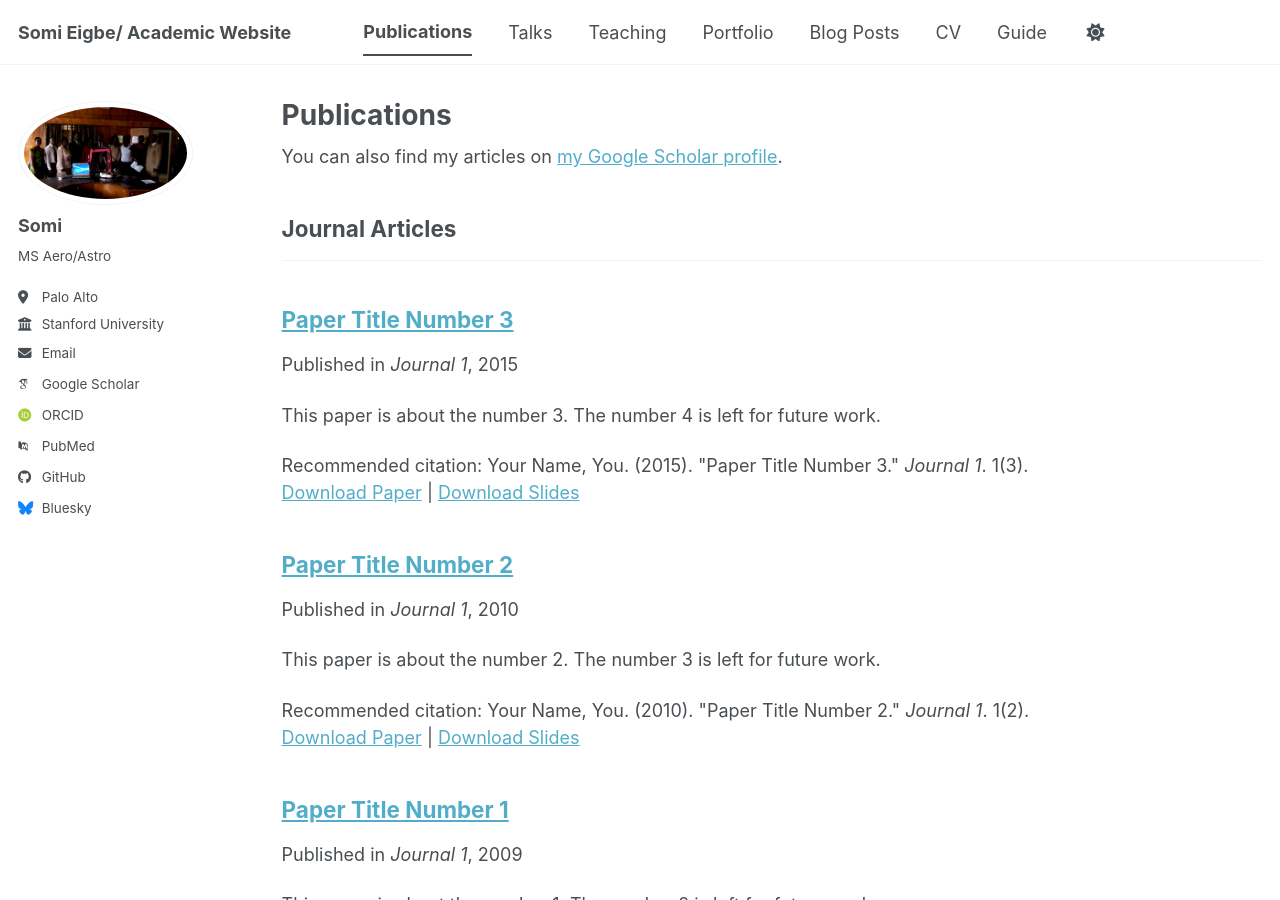
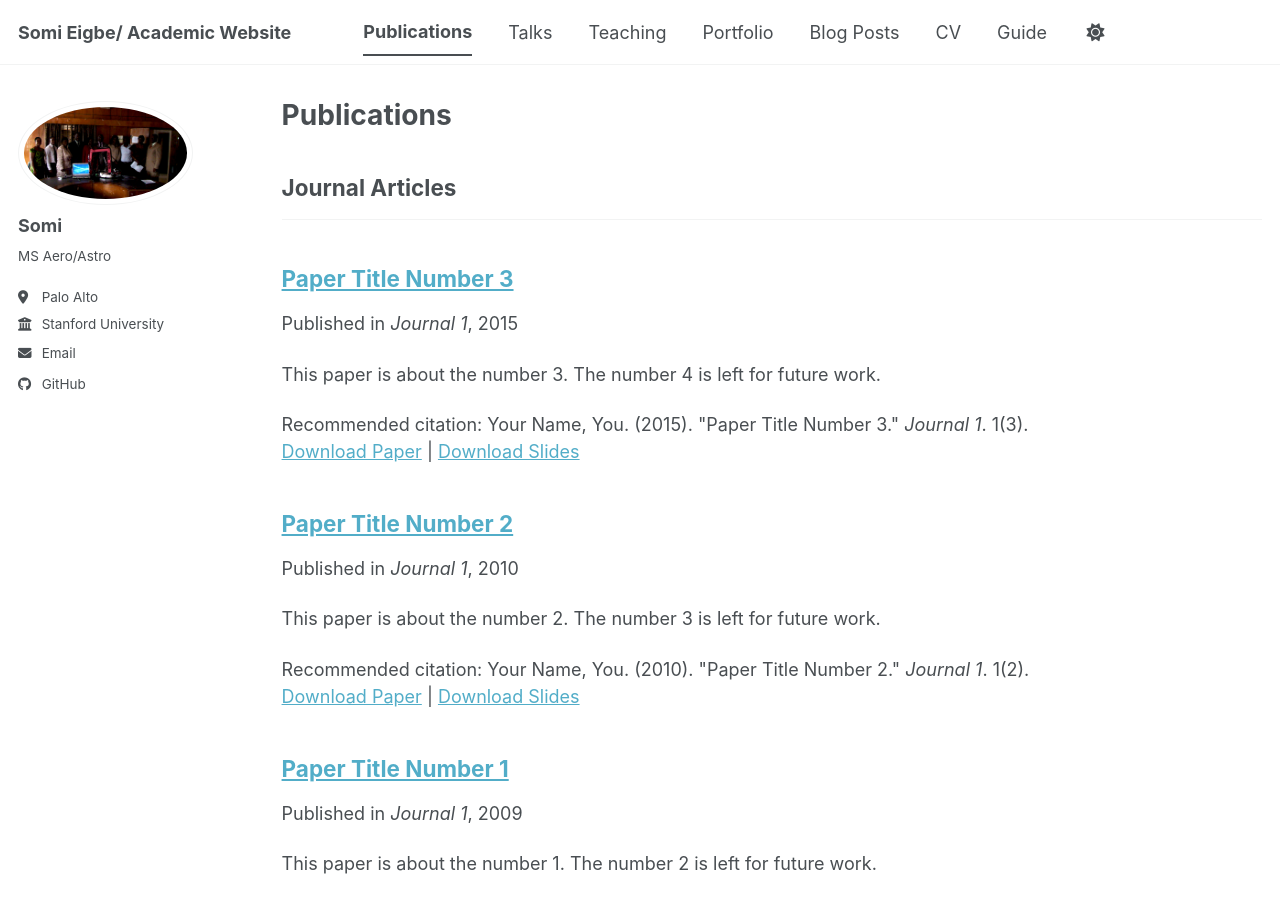
Before and after one commit to somi2312/somi2312.github.io, a Jekyll site: the page built from _pages/publications.html, in a window 1280 px wide and 900 px high. Built offline with Jekyll 4.4.1, drawn with Linux system fonts in a browser that asks for light colours; some web fonts are replaced; a script bundle is joined from its source files by our own code; library files that are not in the unit come from our copies; some of the changed lines change nothing that is shown.

Commit message:
Update _config.yml

```diff
--- a/_config.yml
+++ b/_config.yml
@@ -35,13 +35,13 @@
   # Academic websites
   academia         : # URL
   arxiv            : # URL - Update with the correct link to your profile
-  googlescholar    : "https://scholar.google.com/citations?user=PS_CX0AAAAAJ"
+  googlescholar    :
   inspire-hep      : # URL
   impactstory      : # URL
-  orcid            : "https://orcid.org/yourorcidurl"
+  orcid            :
   semantic         : # URL
   ssrn             : # URL
-  pubmed           : "https://www.ncbi.nlm.nih.gov/pubmed/?term=john+snow"
+  pubmed           :
   researchgate     : # URL
   scopus           : # URL
   zotero           : # URL
@@ -57,7 +57,7 @@
 
   # Social media
   artstation       : # Username
-  bluesky          : "bsky.app" # Replace this with you Bluesky username
+  bluesky          :
   facebook         : # Username
   flickr           : # Username
   foursquare       : # Username
```
